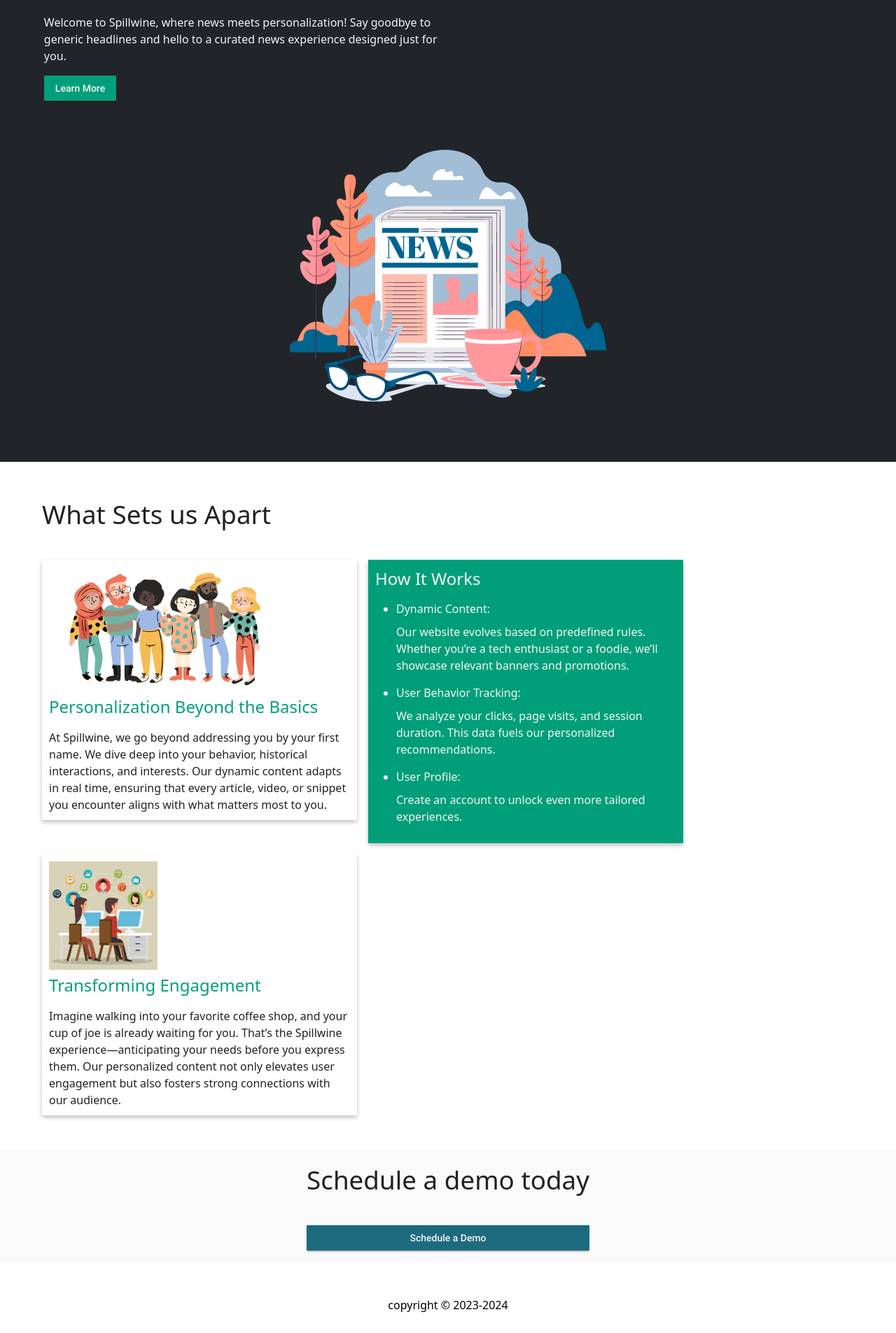
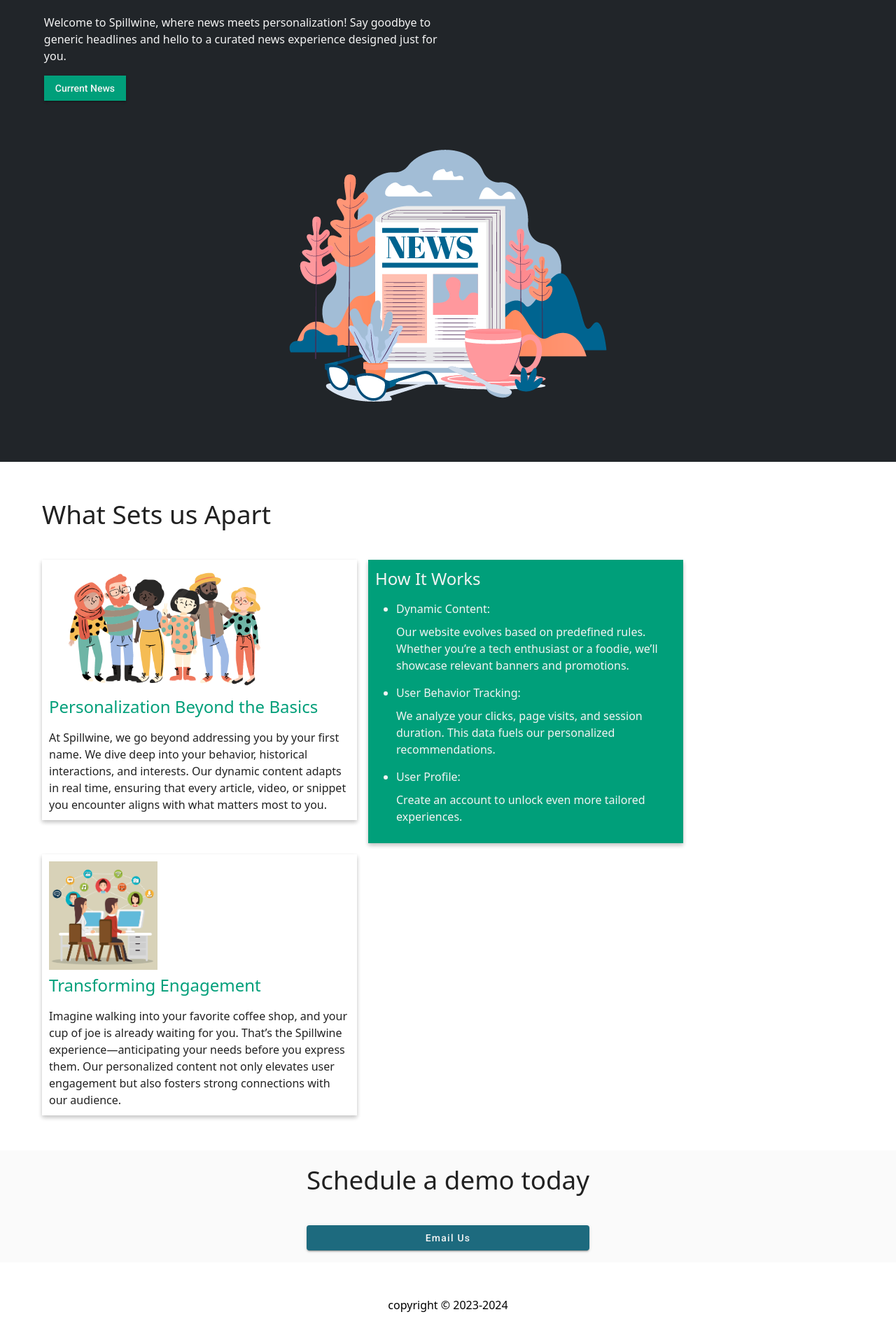
Before and after one commit to kdreh/spillwine, an Angular app: page /#/home in a window 1280 px wide. Shown: the part 155-2060 px from the top of the page at 70% size. Built offline with nearby package versions, Linux system fonts and the light colour scheme.

Commit message:
fix  button on homepage to send email

```diff
--- a/src/app/pages/home/home.component.html
+++ b/src/app/pages/home/home.component.html
@@ -6,7 +6,7 @@
                 Welcome to Spillwine, where news meets personalization! Say goodbye to generic headlines and hello to a curated news experience designed just for you.
             </p>
             <div class="hero-cta">
-                <button mat-raised-button class="primary-bg" routerLink="/about">Learn More</button>
+                <button mat-raised-button class="primary-bg" routerLink="/news">Current News</button>
             </div>
         </div>
        <img src="../../../assets/img/illustrations/news-art.png" />
@@ -72,7 +72,7 @@
                 <h1>Schedule a demo today</h1>
             </div>
             <div class="spacer"></div>
-            <button mat-raised-button class="secondary-bg light-text" href="#">Schedule a Demo</button>
+            <a mat-raised-button href="mailto:kharris@crivellatech.com" class="secondary-bg light-text">Email Us</a>
         </div>
     </section>
 </main>
```
